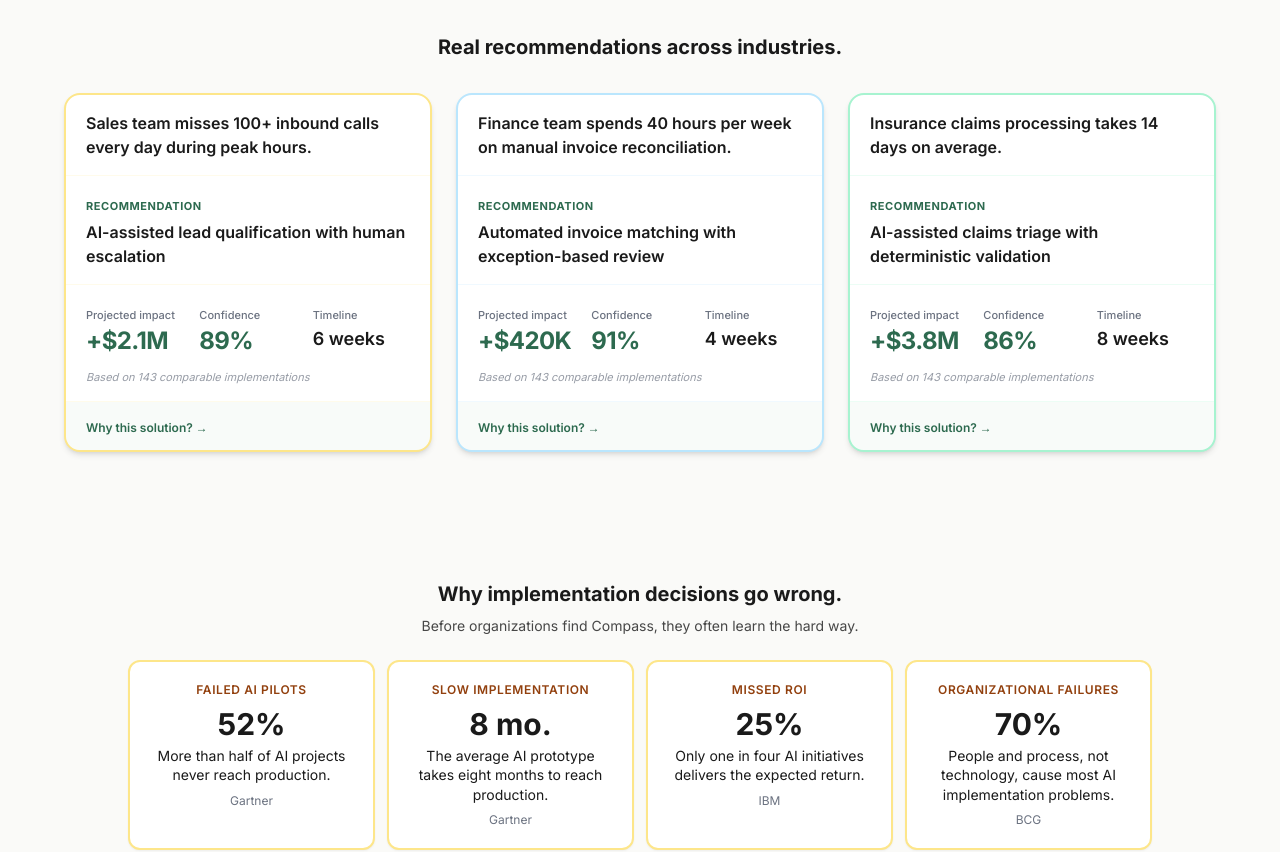
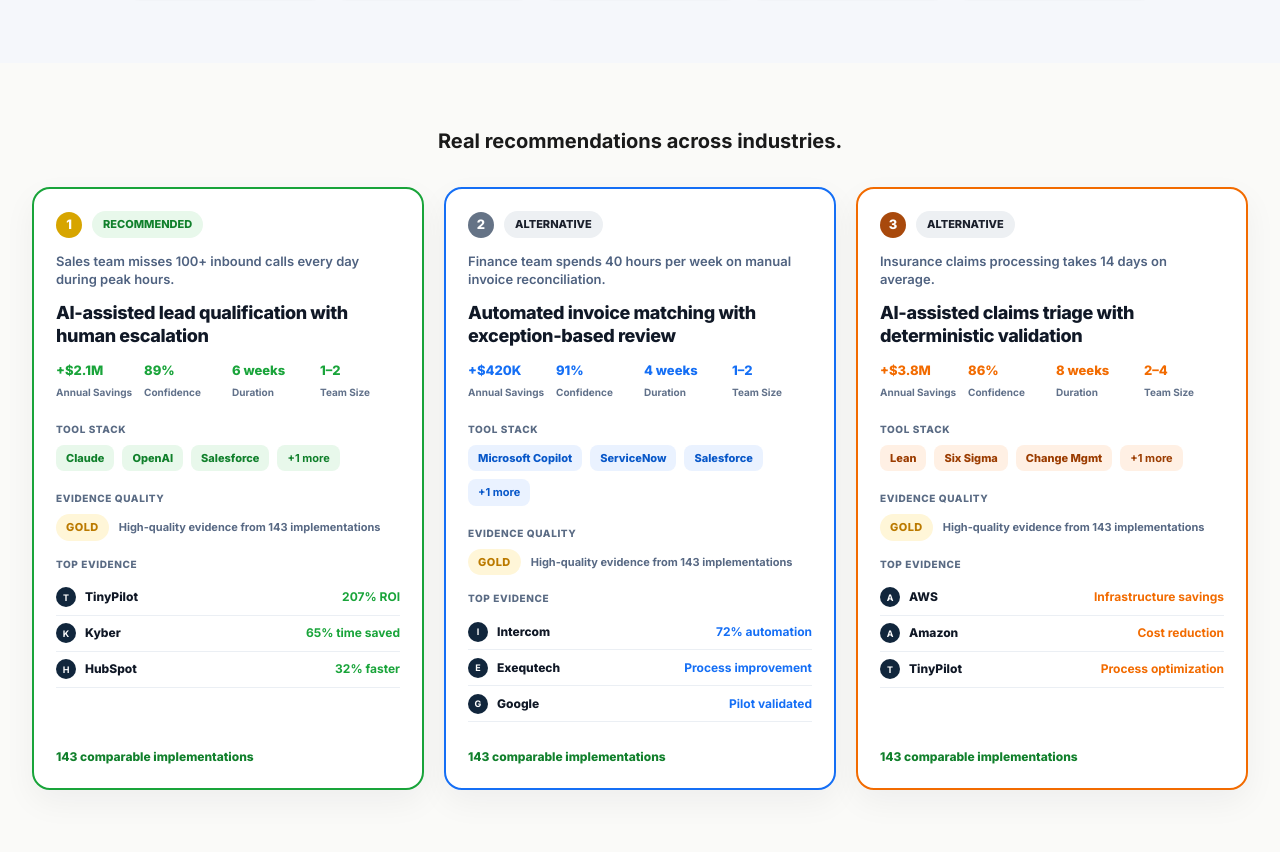
Before and after one commit to smithar106/Compass-Web, a Next.js app: page / in a window 1280 px wide. Shown: the part 956-1808 px from the top of the page. Built offline with nearby package versions, Linux system fonts and the light colour scheme.

Commit message:
Homepage: hero + industry examples now use same executive card format as results page

```diff
--- a/src/app/page.tsx
+++ b/src/app/page.tsx
@@ -1,95 +1,115 @@
 "use client";
 
 import Link from "next/link";
-import { useState } from "react";
 import { site } from "@/content/site";
 import { researchStatistics } from "@/data/research";
 
-function RecommendationPanel({ data, accent }: { data: any; accent: string }) {
-  const [showEvidence, setShowEvidence] = useState(false);
-  const [tooltip, setTooltip] = useState<string | null>(null);
-  const accentMap: Record<string, { border: string; bg: string; text: string; pill: string }> = {
-    amber: { border: "border-amber-200", bg: "bg-amber-50", text: "text-amber-800", pill: "bg-amber-100 text-amber-700" },
-    sky: { border: "border-sky-200", bg: "bg-sky-50", text: "text-sky-800", pill: "bg-sky-100 text-sky-700" },
-    emerald: { border: "border-emerald-200", bg: "bg-emerald-50", text: "text-emerald-800", pill: "bg-emerald-100 text-emerald-700" },
-  };
-  const c = accentMap[accent] || accentMap.amber;
+const TIER_BADGE: Record<string, string> = {
+  gold: "bg-gold-light text-gold",
+  silver: "bg-silver-light text-silver",
+  bronze: "bg-bronze-light text-bronze",
+};
+
+function initials(name: string): string {
+  return name.split(/[\s-]+/).map((w: string) => w[0]).join("").toUpperCase().slice(0, 3);
+}
+
+function extractNum(s: string): string {
+  const m = s.match(/[\d,.]+/);
+  return m ? m[0] : s;
+}
+
+function ExampleCard({ data, rank, accent }: { data: any; rank: number; accent: "green" | "blue" | "orange" }) {
+  const isRec = rank === 1;
+  const borderClass = accent === "green" ? "border-brand-green" : accent === "blue" ? "border-brand-blue" : "border-brand-orange";
+  const tagClass = accent === "green" ? "bg-brand-green-light text-brand-green-dark" : accent === "blue" ? "bg-brand-blue-light text-[#0958c9]" : "bg-brand-orange-light text-[#9b3c00]";
+  const metricColor = accent === "green" ? "text-brand-green" : accent === "blue" ? "text-brand-blue" : "text-brand-orange";
+  const rankBg = rank === 1 ? "bg-[#d7a500]" : rank === 3 ? "bg-[#a8490c]" : "bg-[#657386]";
+  const tier = data.evidenceTier || "gold";
+  const tools: string[] = data.tools || ["Claude", "OpenAI", "Salesforce"];
+  const evidenceItems: { org: string; outcome: string }[] = data.evidence || [];
 
   return (
-    <div className={`border-2 ${c.border} rounded-2xl bg-white shadow-md overflow-hidden`}>
-      <div className="px-5 py-4">
-        <p className="text-base text-ink font-semibold">{data.problem}</p>
+    <div className={`bg-white border-2 ${borderClass} rounded-[18px] p-[22px] flex flex-col shadow-[0_12px_32px_rgba(15,23,42,0.05)] overflow-hidden`}>
+      {/* Rank header */}
+      <div className="flex items-center gap-[10px] mb-[15px]">
+        <span className={`w-[26px] h-[26px] rounded-full flex items-center justify-center text-[13px] font-extrabold text-white shrink-0 ${rankBg}`}>
+          {rank}
+        </span>
+        <span className={`px-[11px] py-[5px] rounded-full text-[11px] font-extrabold uppercase tracking-normal ${isRec ? "bg-brand-green-light text-brand-green-dark" : "bg-[#edf0f3] text-[#1a1f2b]"}`}>
+          {isRec ? "Recommended" : "Alternative"}
+        </span>
       </div>
-      <div className={`h-px ${c.bg}`} />
-      <div className="px-5 py-4">
-        <span className="text-[11px] font-bold text-forest uppercase tracking-wider">Recommendation</span>
-        <p className="text-base text-ink font-semibold mt-1">{data.recommendation}</p>
+
+      {/* Problem statement */}
+      <p className="text-[13px] font-semibold text-[#4f6280] mb-3 leading-snug">{data.problem}</p>
+
+      {/* Title */}
+      <h2 className="text-[18px] font-extrabold tracking-[-0.02em] text-[#101826] m-0 mb-[14px] leading-[1.3]">
+        {data.recommendation}
+      </h2>
+
+      {/* Metrics row */}
+      <div className="grid grid-cols-4 gap-2 mb-[22px]">
+        <div className="min-w-0 overflow-hidden">
+          <div className={`text-[12px] sm:text-[13px] font-extrabold ${metricColor} whitespace-nowrap overflow-hidden text-ellipsis`}>{data.impact}</div>
+          <div className="text-[10px] font-bold text-[#61718a] mt-1 whitespace-nowrap">Annual Savings</div>
+        </div>
+        <div className="min-w-0 overflow-hidden">
+          <div className={`text-[12px] sm:text-[13px] font-extrabold ${metricColor} whitespace-nowrap overflow-hidden text-ellipsis`}>{data.confidence}</div>
+          <div className="text-[10px] font-bold text-[#61718a] mt-1 whitespace-nowrap">Confidence</div>
+        </div>
+        <div className="min-w-0 overflow-hidden">
+          <div className={`text-[12px] sm:text-[13px] font-extrabold ${metricColor} whitespace-nowrap overflow-hidden text-ellipsis`}>{data.timeline}</div>
+          <div className="text-[10px] font-bold text-[#61718a] mt-1 whitespace-nowrap">Duration</div>
+        </div>
+        <div className="min-w-0 overflow-hidden">
+          <div className={`text-[12px] sm:text-[13px] font-extrabold ${metricColor} whitespace-nowrap overflow-hidden text-ellipsis`}>{data.teamSize || "1\u20132"}</div>
+          <div className="text-[10px] font-bold text-[#61718a] mt-1 whitespace-nowrap">Team Size</div>
+        </div>
       </div>
-      <div className={`h-px ${c.bg}`} />
-      <div className="px-5 py-4">
-        <div className="grid grid-cols-3 gap-4">
-          <div className="relative"
-            onMouseEnter={() => setTooltip("impact")}
-            onMouseLeave={() => setTooltip(null)}
-          >
-            <span className="text-[11px] text-stone font-medium">Projected impact</span>
-            <p className="text-2xl font-bold text-forest tracking-tight">{data.impact}</p>
-            {tooltip === "impact" && (
-              <div className="absolute bottom-full left-0 mb-2 w-56 bg-ink text-cream text-[11px] rounded-lg p-3 shadow-lg z-10 leading-relaxed">
-                Calculated from:<br />
-                {"\u2022"} Industry benchmarks<br />
-                {"\u2022"} Company inputs<br />
-                {"\u2022"} Similar implementations<br />
-                {"\u2022"} Revenue assumptions
-              </div>
-            )}
+
+      {/* Tool Stack */}
+      <p className="text-[10px] font-extrabold tracking-[0.06em] uppercase text-[#5a6b84] m-0 mb-2">Tool Stack</p>
+      <div className="flex flex-wrap gap-2 mb-5">
+        {tools.slice(0, 3).map((t, i) => (
+          <span key={i} className={`px-[10px] py-[5px] rounded-lg text-[11px] font-extrabold ${tagClass}`}>{t}</span>
+        ))}
+        <span className={`px-[10px] py-[5px] rounded-lg text-[11px] font-bold ${tagClass}`}>+{Math.max(1, tools.length - 3)} more</span>
+      </div>
+
+      {/* Evidence Quality */}
+      <p className="text-[10px] font-extrabold tracking-[0.06em] uppercase text-[#5a6b84] m-0 mb-2">Evidence Quality</p>
+      <div className="flex items-center gap-[10px] mb-4 flex-wrap">
+        <span className={`px-[10px] py-[5px] rounded-full text-[11px] font-extrabold uppercase tracking-[0.04em] ${TIER_BADGE[tier] || TIER_BADGE.gold}`}>
+          {tier === "gold" ? "Gold" : tier === "silver" ? "Silver" : "Bronze"}
+        </span>
+        <span className="text-[#586984] text-[11px] font-bold">High-quality evidence from 143 implementations</span>
+      </div>
+
+      {/* Top Evidence */}
+      <p className="text-[10px] font-extrabold tracking-[0.06em] uppercase text-[#5a6b84] m-0 mb-2">Top Evidence</p>
+      <div className="mb-[14px] flex-1">
+        {evidenceItems.length > 0 ? evidenceItems.slice(0, 3).map((c, i) => (
+          <div key={i} className="min-h-[36px] grid grid-cols-[1fr_auto] gap-[10px] items-center border-b border-[#ebeff4] text-[12px]">
+            <div className="flex items-center gap-[9px] min-w-0 font-extrabold overflow-hidden">
+              <span className="w-5 h-5 rounded-full shrink-0 bg-[#11263c] text-white flex items-center justify-center text-[9px] font-bold uppercase">
+                {initials(c.org)}
+              </span>
+              <span className="overflow-hidden text-ellipsis text-[#101826]">{c.org}</span>
+            </div>
+            <span className={`text-right font-bold shrink-0 ${metricColor} overflow-hidden text-ellipsis max-w-[140px]`}>
+              {c.outcome}
+            </span>
           </div>
-          <div className="relative"
-            onMouseEnter={() => setTooltip("confidence")}
-            onMouseLeave={() => setTooltip(null)}
-          >
-            <span className="text-[11px] text-stone font-medium">Confidence</span>
-            <p className="text-2xl font-bold text-forest tracking-tight">{data.confidence}</p>
-            {tooltip === "confidence" && (
-              <div className="absolute bottom-full left-0 mb-2 w-56 bg-ink text-cream text-[11px] rounded-lg p-3 shadow-lg z-10 leading-relaxed">
-                Evidence from:<br />
-                {"\u2022"} Gartner, IBM, BCG research<br />
-                {"\u2022"} Comparable implementations<br />
-                {"\u2022"} Your organizational inputs
-              </div>
-            )}
-          </div>
-          <div>
-            <span className="text-[11px] text-stone font-medium">Timeline</span>
-            <p className="text-lg font-semibold text-ink">{data.timeline}</p>
-          </div>
-        </div>
-        <p className="mt-3 text-[11px] text-stone/70 italic">Based on 143 comparable implementations</p>
+        )) : (
+          <div className="text-[12px] text-[#5a6b84] font-bold py-2">Verified implementation</div>
+        )}
       </div>
-      <div className={`h-px ${c.bg}`} />
-      <div className="px-5 py-3 bg-mist/30">
-        <button
-          onClick={() => setShowEvidence(!showEvidence)}
-          className="text-xs text-forest font-semibold hover:text-leaf transition-colors"
-        >
-          {showEvidence ? "Hide evidence" : "Why this solution? \u2192"}
-        </button>
-        {showEvidence && (
-          <div className="mt-2 space-y-1.5">
-            <div className="flex items-start gap-2 text-xs text-ink">
-              <span className="text-forest font-bold">{"\u2713"}</span>
-              <span><span className="font-semibold">Industry benchmarks:</span> Comparable implementations show similar outcomes.</span>
-            </div>
-            <div className="flex items-start gap-2 text-xs text-ink">
-              <span className="text-forest font-bold">{"\u2713"}</span>
-              <span><span className="font-semibold">Research sources:</span> Gartner, IBM, BCG studies on implementation outcomes.</span>
-            </div>
-            <div className="flex items-start gap-2 text-xs text-ink">
-              <span className="text-forest font-bold">{"\u2713"}</span>
-              <span><span className="font-semibold">Customer inputs:</span> Operational data provided during investigation.</span>
-            </div>
-          </div>
-        )}
+
+      {/* Proof statement */}
+      <div className="mt-auto pt-3 text-[12px] font-extrabold text-brand-green-dark">
+        143 comparable implementations
       </div>
     </div>
   );
@@ -118,7 +138,25 @@
                 </a>
               </div>
             </div>
-            <RecommendationPanel data={site.hero.recommendation} accent="amber" />
+            <ExampleCard
+              data={{
+                problem: site.hero.recommendation.problem,
+                recommendation: site.hero.recommendation.recommendation,
+                impact: site.hero.recommendation.impact,
+                confidence: site.hero.recommendation.confidence,
+                timeline: site.hero.recommendation.timeline,
+                teamSize: "1\u20132",
+                evidenceTier: "gold",
+                tools: ["Claude", "OpenAI", "Salesforce"],
+                evidence: [
+                  { org: "TinyPilot", outcome: "207% ROI" },
+                  { org: "Kyber", outcome: "65% time saved" },
+                  { org: "HubSpot", outcome: "32% faster" },
+                ],
+              }}
+              rank={1}
+              accent="green"
+            />
           </div>
         </div>
       </section>
@@ -145,14 +183,68 @@
         </div>
       </section>
 
-      {/* Industry examples */}
+      {/* Industry examples — same format as results page */}
       <section id="examples" className="py-16 px-4 sm:px-6 lg:px-8 bg-cream">
-        <div className="mx-auto max-w-6xl">
-          <h2 className="text-xl font-bold text-ink text-center">Real recommendations across industries.</h2>
-          <div className="mt-8 grid grid-cols-1 md:grid-cols-3 gap-6">
-            <RecommendationPanel data={site.exampleSales} accent="amber" />
-            <RecommendationPanel data={site.exampleFinance} accent="sky" />
-            <RecommendationPanel data={site.exampleHealthcare} accent="emerald" />
+        <div className="mx-auto max-w-[1500px]">
+          <h2 className="text-xl font-bold text-ink text-center mb-8">Real recommendations across industries.</h2>
+          <div className="grid grid-cols-1 lg:grid-cols-3 gap-5 items-stretch">
+            <ExampleCard
+              data={{
+                problem: site.exampleSales.problem,
+                recommendation: site.exampleSales.recommendation,
+                impact: site.exampleSales.impact,
+                confidence: site.exampleSales.confidence,
+                timeline: site.exampleSales.timeline,
+                teamSize: "1\u20132",
+                evidenceTier: "gold",
+                tools: ["Claude", "OpenAI", "Salesforce"],
+                evidence: [
+                  { org: "TinyPilot", outcome: "207% ROI" },
+                  { org: "Kyber", outcome: "65% time saved" },
+                  { org: "HubSpot", outcome: "32% faster" },
+                ],
+              }}
+              rank={1}
+              accent="green"
+            />
+            <ExampleCard
+              data={{
+                problem: site.exampleFinance.problem,
+                recommendation: site.exampleFinance.recommendation,
+                impact: site.exampleFinance.impact,
+                confidence: site.exampleFinance.confidence,
+                timeline: site.exampleFinance.timeline,
+                teamSize: "1\u20132",
+                evidenceTier: "gold",
+                tools: ["Microsoft Copilot", "ServiceNow", "Salesforce"],
+                evidence: [
+                  { org: "Intercom", outcome: "72% automation" },
+                  { org: "Exequtech", outcome: "Process improvement" },
+                  { org: "Google", outcome: "Pilot validated" },
+                ],
+              }}
+              rank={2}
+              accent="blue"
+            />
+            <ExampleCard
+              data={{
+                problem: site.exampleHealthcare.problem,
+                recommendation: site.exampleHealthcare.recommendation,
+                impact: site.exampleHealthcare.impact,
+                confidence: site.exampleHealthcare.confidence,
+                timeline: site.exampleHealthcare.timeline,
+                teamSize: "2\u20134",
+                evidenceTier: "gold",
+                tools: ["Lean", "Six Sigma", "Change Mgmt"],
+                evidence: [
+                  { org: "AWS", outcome: "Infrastructure savings" },
+                  { org: "Amazon", outcome: "Cost reduction" },
+                  { org: "TinyPilot", outcome: "Process optimization" },
+                ],
+              }}
+              rank={3}
+              accent="orange"
+            />
           </div>
         </div>
       </section>
```
